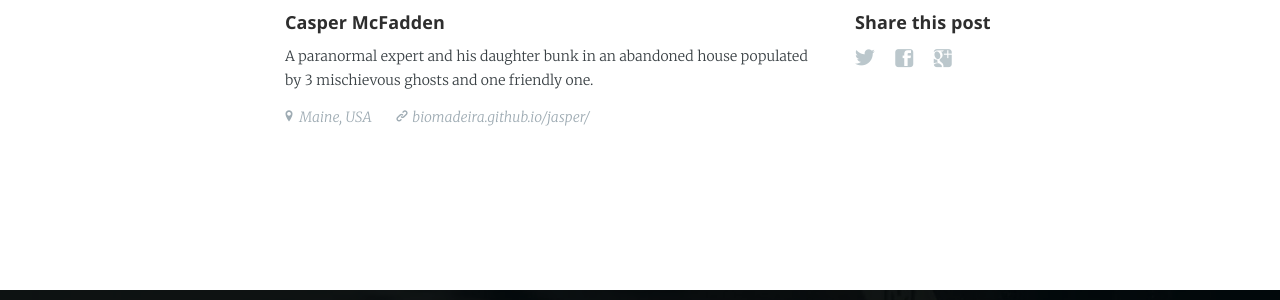
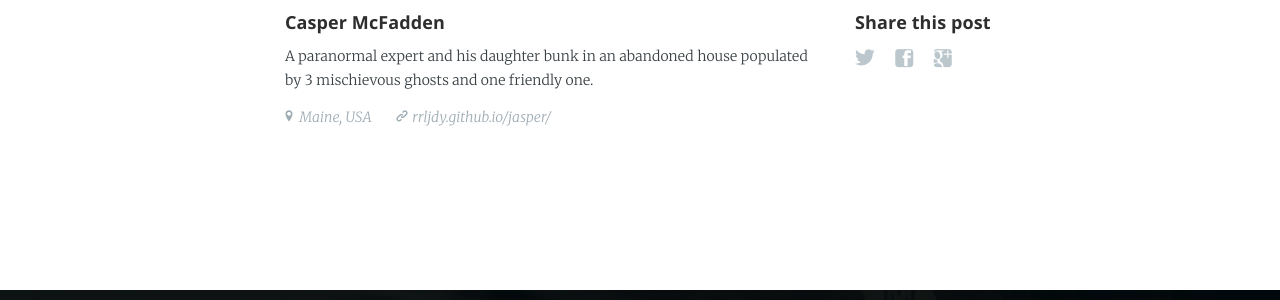
Before and after one commit to RRLJDY/RRLJDY.github.io, a Jekyll site: the page built from _posts/1863-11-19-gettysburg-address.md, in a window 1280 px wide. Shown: the part 1211-1511 px from the top of the page. Built offline with Jekyll 4.4.1, drawn with Linux system fonts in a browser that asks for light colours; nearby versions of some CDN libraries.

Commit message:
config.yml change

```diff
--- a/_config.yml
+++ b/_config.yml
@@ -13,17 +13,17 @@ description: "A beautiful narrative written with the world's most elegant publis
 # Author's info
 author: 'Casper McFadden'
 # edit 'categories' in the front matter of every post to match this username
-nickname: casper
+nickname: rrljdy
 bio: 'A paranormal expert and his daughter bunk in an abandoned house populated by 3 mischievous ghosts and one friendly one.'
 location: 'Maine, USA'
-url: 'http://biomadeira.github.io/jasper/'
+url: 'http://rrljdy.github.io/jasper/'
 image: 'assets/images/casper.png'
 
-short_url: 'biomadeira.github.io/jasper/'
+short_url: 'rrljdy.github.io/jasper/'
 google_analytics: UA-69281367-1
 disqus: username
 # edit baseurl to simply '/' if using as your personal page (instead of a project page)
-baseurl: ""
+baseurl: "/"
 
 # Permalinks
 permalink: /:title
```
